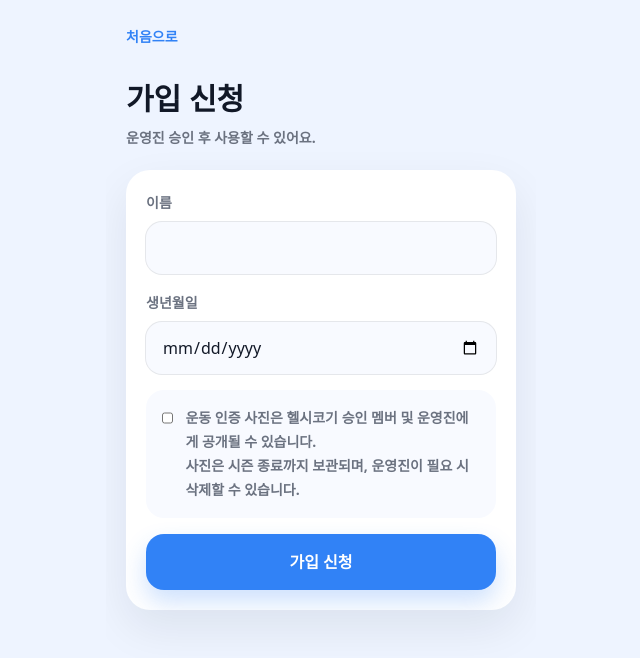
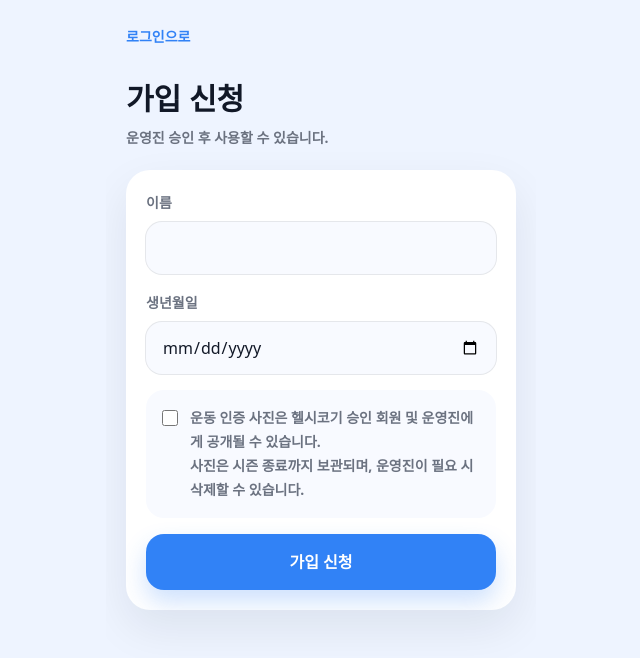
Before and after one commit to antaebyeong/healthycorgiapp, a Next.js app: page /signup in a window 1280 px wide. Shown: the top 658 px of the page, without its empty margins (319-959 px from the left). Built offline with nearby package versions, Linux system fonts and the light colour scheme; a web font is replaced by a local one.

Commit message:
Add signup link to login page

```diff
--- a/app/signup/page.tsx
+++ b/app/signup/page.tsx
@@ -5,14 +5,14 @@ export default function SignupPage() {
   return (
     <main className="app-page">
       <div className="mb-8">
-        <Link className="text-sm font-bold text-[#3182F6]" href="/">
-          처음으로
+        <Link className="text-sm font-bold text-[#3182F6]" href="/login">
+          로그인으로
         </Link>
       </div>
       <section className="space-y-5">
         <div>
           <h1 className="app-title">가입 신청</h1>
-          <p className="app-subtitle mt-2">운영진 승인 후 사용할 수 있어요.</p>
+          <p className="app-subtitle mt-2">운영진 승인 후 사용할 수 있습니다.</p>
         </div>
         <SignupForm />
       </section>
--- a/components/auth/LoginForm.tsx
+++ b/components/auth/LoginForm.tsx
@@ -1,5 +1,6 @@
 "use client";
 
+import Link from "next/link";
 import { FormEvent, useState } from "react";
 import { useRouter } from "next/navigation";
 
@@ -36,6 +37,7 @@ export function LoginForm() {
   }
 
   return (
+    <div className="space-y-4">
       <form className="app-card space-y-4 p-5" onSubmit={handleSubmit}>
         <label className="block space-y-2">
           <span className="text-sm font-bold text-[#6B7280]">이름</span>
@@ -59,13 +61,17 @@ export function LoginForm() {
           />
         </label>
         {message ? <p className="text-sm font-semibold text-[#6B7280]">{message}</p> : null}
-      <button
-        className="app-primary-button w-full"
-        disabled={isLoading}
-        type="submit"
-      >
+        <button className="app-primary-button w-full" disabled={isLoading} type="submit">
           {isLoading ? "확인 중" : "로그인"}
         </button>
       </form>
+
+      <div className="app-card-soft p-5 text-center">
+        <p className="text-sm font-semibold text-[#6B7280]">아직 크루 멤버가 아니신가요?</p>
+        <Link className="mt-3 inline-flex min-h-[44px] w-full items-center justify-center rounded-[16px] bg-white px-4 text-sm font-black text-[#3182F6]" href="/signup">
+          가입 신청하기
+        </Link>
+      </div>
+    </div>
   );
 }
--- a/components/auth/SignupForm.tsx
+++ b/components/auth/SignupForm.tsx
@@ -1,5 +1,6 @@
 "use client";
 
+import Link from "next/link";
 import { FormEvent, useState } from "react";
 
 export function SignupForm() {
@@ -8,6 +9,7 @@ export function SignupForm() {
   const [consent, setConsent] = useState(false);
   const [message, setMessage] = useState("");
   const [isLoading, setIsLoading] = useState(false);
+  const [isComplete, setIsComplete] = useState(false);
 
   async function handleSubmit(event: FormEvent<HTMLFormElement>) {
     event.preventDefault();
@@ -22,13 +24,34 @@ export function SignupForm() {
 
     const result = (await response.json()) as { message?: string };
     setIsLoading(false);
-    setMessage(result.message || (response.ok ? "가입 신청이 완료되었습니다." : "가입 신청에 실패했습니다."));
 
-    if (response.ok) {
-      setName("");
-      setBirthDate("");
-      setConsent(false);
+    if (!response.ok) {
+      setMessage(result.message || "가입 신청에 실패했습니다.");
+      return;
     }
+
+    setName("");
+    setBirthDate("");
+    setConsent(false);
+    setIsComplete(true);
+    setMessage("가입 신청이 완료되었습니다. 운영진 승인 후 로그인할 수 있습니다.");
+  }
+
+  if (isComplete) {
+    return (
+      <section className="app-card space-y-5 p-6 text-center">
+        <div>
+          <p className="text-sm font-black text-[#3182F6]">가입 신청 완료</p>
+          <h2 className="mt-2 text-2xl font-black text-[#111827]">운영진 승인 대기 중</h2>
+          <p className="mt-3 text-sm font-semibold leading-6 text-[#6B7280]">
+            가입 신청이 완료되었습니다. 운영진 승인 후 로그인할 수 있습니다.
+          </p>
+        </div>
+        <Link className="app-primary-button" href="/login">
+          로그인으로 이동
+        </Link>
+      </section>
+    );
   }
 
   return (
@@ -57,22 +80,18 @@ export function SignupForm() {
       <label className="flex gap-3 rounded-[18px] bg-[#F8FAFF] p-4 text-sm font-semibold leading-6 text-[#6B7280]">
         <input
           checked={consent}
-          className="mt-1 h-4 w-4"
+          className="mt-1 h-4 w-4 shrink-0"
           onChange={(event) => setConsent(event.target.checked)}
           type="checkbox"
         />
         <span>
-          운동 인증 사진은 헬시코기 승인 멤버 및 운영진에게 공개될 수 있습니다.
+          운동 인증 사진은 헬시코기 승인 회원 및 운영진에게 공개될 수 있습니다.
           <br />
           사진은 시즌 종료까지 보관되며, 운영진이 필요 시 삭제할 수 있습니다.
         </span>
       </label>
       {message ? <p className="text-sm font-semibold text-[#6B7280]">{message}</p> : null}
-      <button
-        className="app-primary-button w-full"
-        disabled={isLoading}
-        type="submit"
-      >
+      <button className="app-primary-button w-full" disabled={isLoading} type="submit">
         {isLoading ? "신청 중" : "가입 신청"}
       </button>
     </form>
```
Lines whose indentation alone changed are shown as unchanged.
